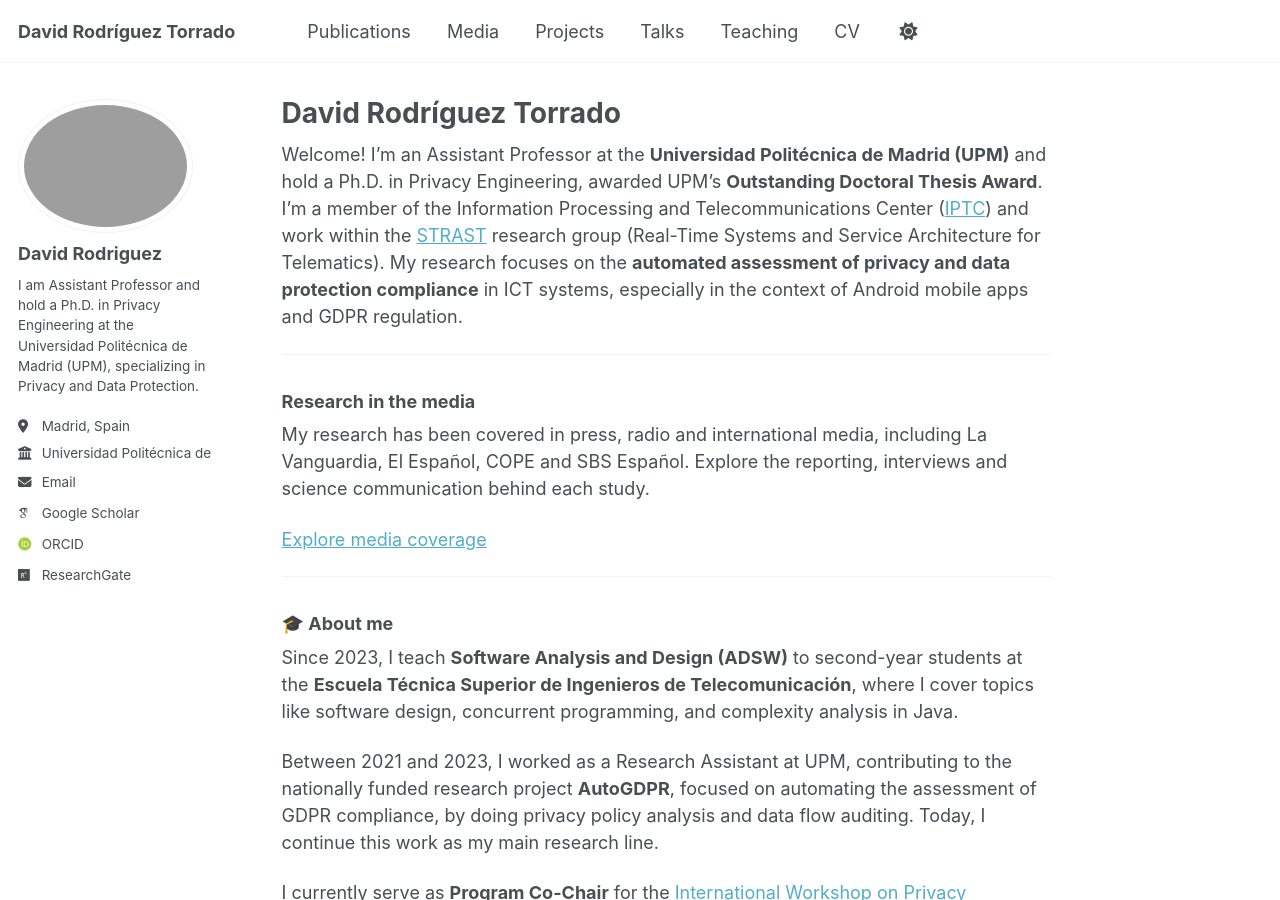
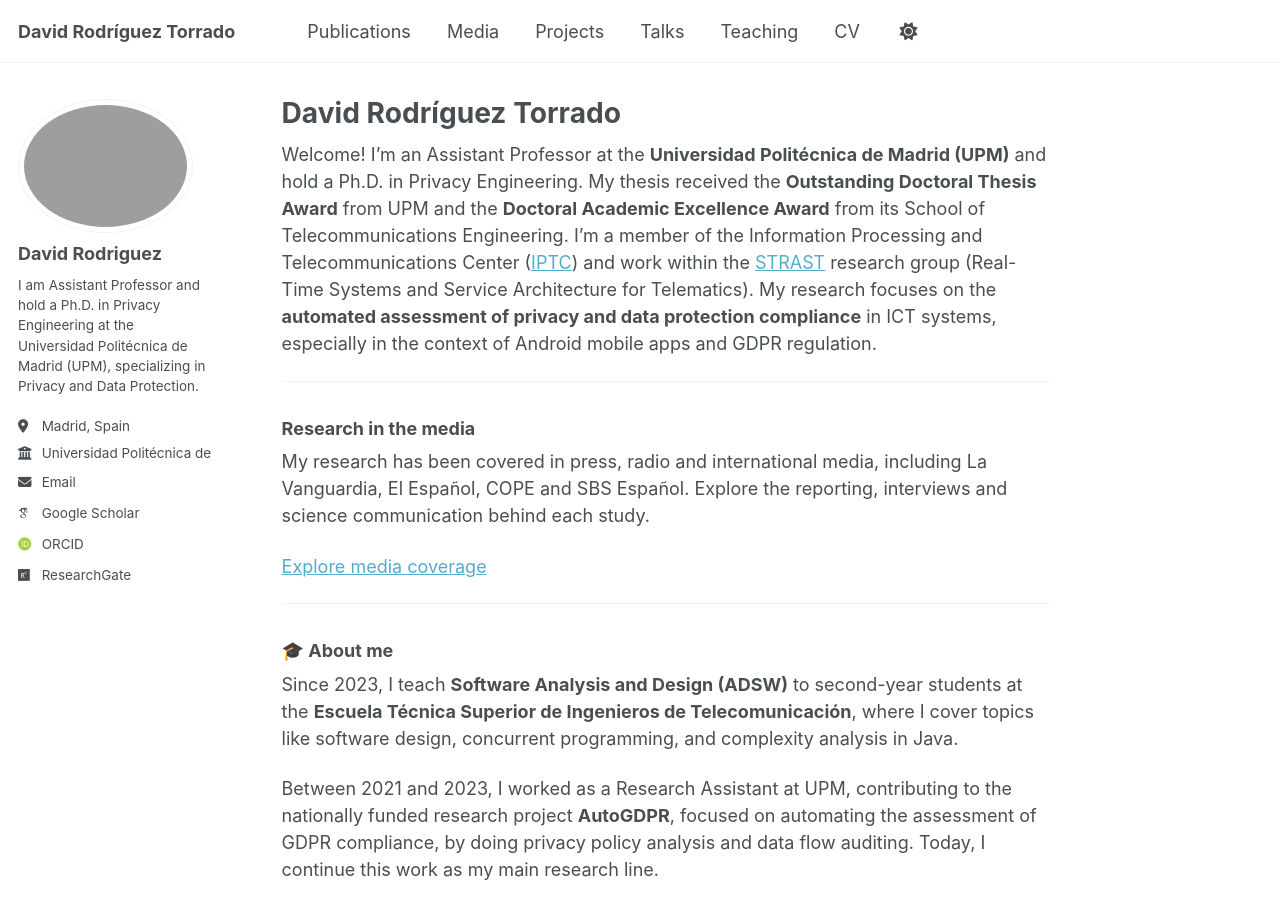
Before and after one commit to DavidRodriguezTorrado/DavidRodriguezTorrado.github.io, a Jekyll site: the page built from _pages/about.md, in a window 1280 px wide and 900 px high. Built offline with Jekyll 4.4.1, drawn with Linux system fonts in a browser that asks for light colours; some web fonts are replaced; some of the changed text lies outside the part shown.

Commit message:
Updated doctoral awards

```diff
--- a/_pages/about.md
+++ b/_pages/about.md
@@ -7,7 +7,7 @@ redirect_from:
   - /about.html
 ---
 
-Welcome! I’m an Assistant Professor at the **Universidad Politécnica de Madrid (UPM)** and hold a Ph.D. in Privacy Engineering, awarded UPM’s **Outstanding Doctoral Thesis Award**. I’m a member of the Information Processing and Telecommunications Center ([IPTC](https://iptc.upm.es/)) and work within the [STRAST](https://www.upm.es/recursosidi/map/sistemas-de-tiempo-real-y-arquitectura-de-servicios-telematicos/) research group (Real-Time Systems and Service Architecture for Telematics). My research focuses on the **automated assessment of privacy and data protection compliance** in ICT systems, especially in the context of Android mobile apps and GDPR regulation.
+Welcome! I’m an Assistant Professor at the **Universidad Politécnica de Madrid (UPM)** and hold a Ph.D. in Privacy Engineering. My thesis received the **Outstanding Doctoral Thesis Award** from UPM and the **Doctoral Academic Excellence Award** from its School of Telecommunications Engineering. I’m a member of the Information Processing and Telecommunications Center ([IPTC](https://iptc.upm.es/)) and work within the [STRAST](https://www.upm.es/recursosidi/map/sistemas-de-tiempo-real-y-arquitectura-de-servicios-telematicos/) research group (Real-Time Systems and Service Architecture for Telematics). My research focuses on the **automated assessment of privacy and data protection compliance** in ICT systems, especially in the context of Android mobile apps and GDPR regulation.
 
 ---
 
@@ -58,11 +58,14 @@ I currently serve as **Program Co-Chair** for the [International Workshop on Pri
 ---
 
 ### 🧪 Ph.D. Research
+{: #phd-research}
 
 **Ph.D. in Privacy Engineering**, *Universidad Politécnica de Madrid (UPM)*.
-Defended on July 8, 2025, with *cum laude* honors and an international doctorate distinction, and received UPM’s **Outstanding Doctoral Thesis Award**.
+Defended on July 8, 2025, with *cum laude* honors and an international doctorate distinction.
 
 **Thesis title**: *Contributions to the Automated Assessment of Mobile Applications’ Compliance with Privacy and Data Protection Requirements*
+
+UPM recognized the thesis with its **Outstanding Doctoral Thesis Award** for the **2024–2025 academic year**. UPM’s School of Telecommunications Engineering (ETSIT) also awarded the thesis its **Doctoral Academic Excellence Award**, which carries a **€1,000 prize**.
 
 My research addresses three key layers of analysis in mobile privacy:
 
```
Also changed, not shown: _pages/cv.md (+2 -1 lines).
